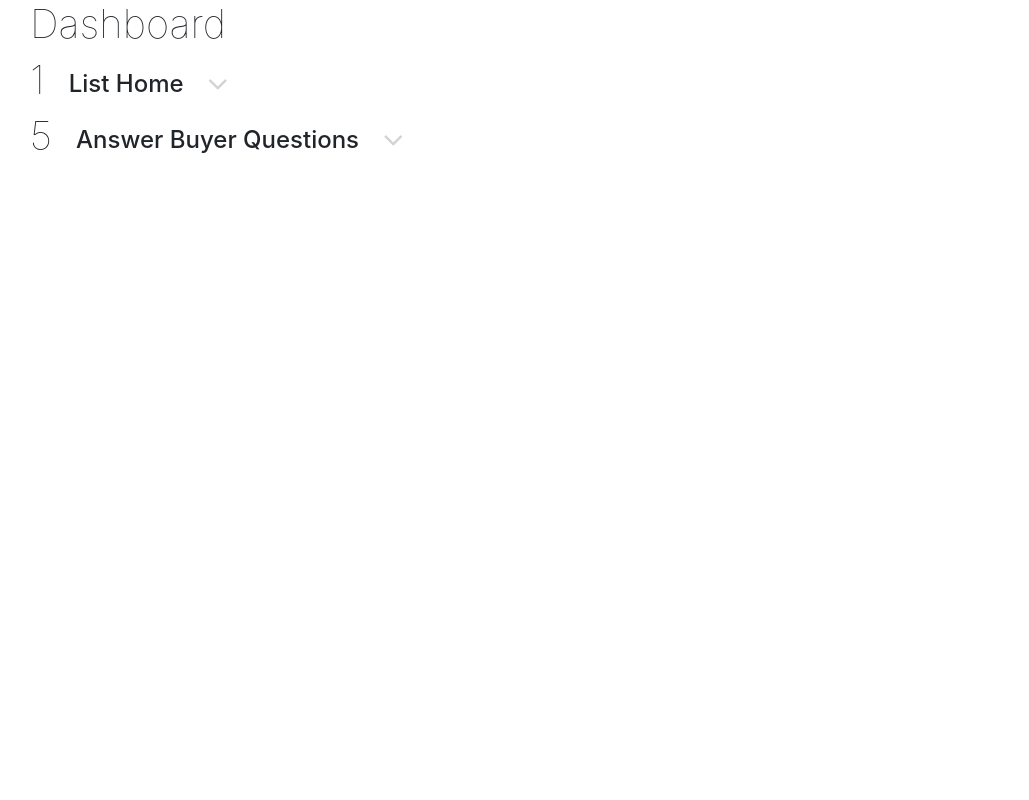
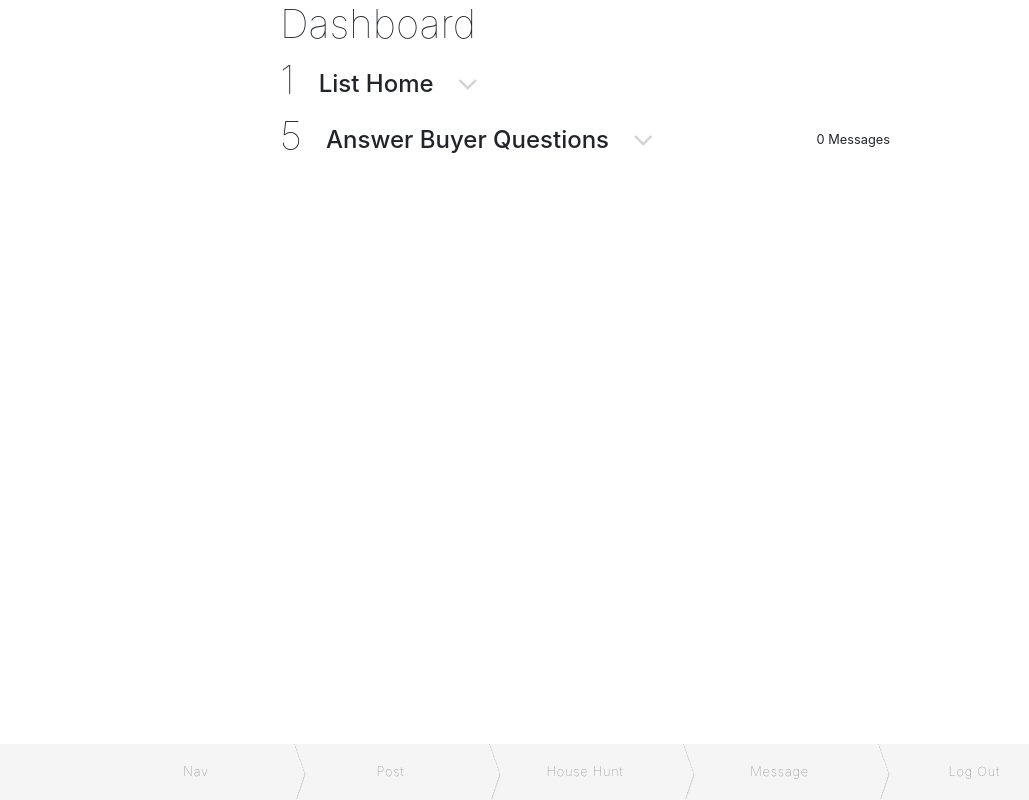
Before and after one commit to BrianJenney/react-home-app, a React app: page /#/dashboard in a window 1280 px wide. Shown: the whole page, without its empty margins (55-1084 px from the left). Built offline with nearby package versions, Linux system fonts and the light colour scheme; no server answers; what google-maps-react would draw is missing.

Commit message:
dashboard css, add nav bar

```diff
--- a/public/index.html
+++ b/public/index.html
@@ -1,5 +1,6 @@
 <!doctype html>
 <html lang="en">
+
 <head>
   <meta charset="utf-8">
   <meta name="viewport" content="width=device-width, initial-scale=1.0">
@@ -11,7 +12,8 @@
   <link rel="manifest" href="%PUBLIC_URL%/manifest.json">
   <link rel="shortcut icon" href="%PUBLIC_URL%/favicon.ico">
   <link href="https://fonts.googleapis.com/icon?family=Material+Icons" rel="stylesheet">
-    <link rel="stylesheet" href="https://maxcdn.bootstrapcdn.com/bootstrap/4.1.0/css/bootstrap.min.css">
+  <link rel="stylesheet" href="https://maxcdn.bootstrapcdn.com/bootstrap/4.0.0/css/bootstrap.min.css" integrity="sha384-Gn5384xqQ1aoWXA+058RXPxPg6fy4IWvTNh0E263XmFcJlSAwiGgFAW/dAiS6JXm"
+    crossorigin="anonymous">
   <link rel="stylesheet" href="https://stackpath.bootstrapcdn.com/font-awesome/4.7.0/css/font-awesome.min.css">
   <!--
       Notice the use of %PUBLIC_URL% in the tags above.
@@ -25,6 +27,7 @@
   <title>micasa</title>
 
 </head>
+
 <body>
   <noscript>
     You need to enable JavaScript to run this app.
@@ -41,4 +44,5 @@
       To create a production bundle, use `npm run build` or `yarn build`.
     -->
 </body>
+
 </html>
--- a/src/pages/Dashboard/Index.jsx
+++ b/src/pages/Dashboard/Index.jsx
@@ -5,6 +5,7 @@ import * as loginActions from "../../actions/login";
 import * as logoutActions from "../../actions/logout";
 import "../../styles/dashboard.css";
 
+import NavBar from "../../components/BreadcrumbNav";
 import Profile from "./components/Profile";
 import Messages from "./components/Messages";
 
@@ -15,10 +16,13 @@ class Dashboard extends React.Component {
 
     render() {
         return (
-            <div className="container">
-                <h1>Dashboard</h1>
-                <Profile />
-                <Messages userEmail={this.props.email} />
+            <div>
+                <div className="container w-50">
+                    <h1>Dashboard</h1>
+                    <Profile />
+                    <Messages userEmail={this.props.email} />
+                </div>
+                <NavBar />
             </div>
         );
     }
--- a/src/pages/Dashboard/components/Messages.jsx
+++ b/src/pages/Dashboard/components/Messages.jsx
@@ -2,6 +2,7 @@ import React from "react";
 import { Collapse, Button, CardBody, Card } from "reactstrap";
 import API from "../../../api/helpers";
 import { Link } from "react-router-dom";
+import NavBar from "../../../components/BreadcrumbNav";
 
 class Messages extends React.Component {
     constructor(props) {
@@ -54,6 +55,9 @@ class Messages extends React.Component {
                         }
                         onClick={this.toggle}
                     />
+                    <small className="ml-auto">
+                        {this.state.unreadMessages} Messages
+                    </small>
                 </div>
                 <Collapse isOpen={this.state.collapse}>
                     <Card>
```
Lines whose indentation alone changed are shown as unchanged.
